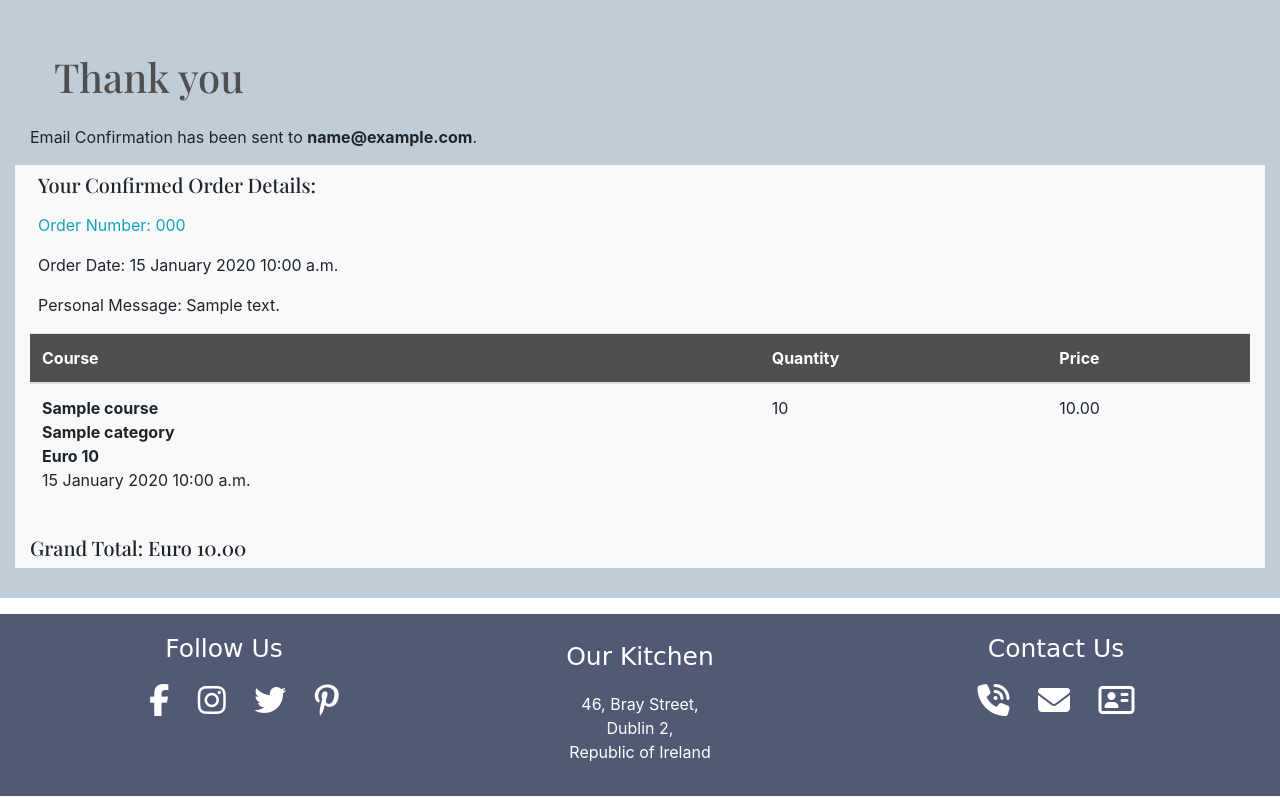
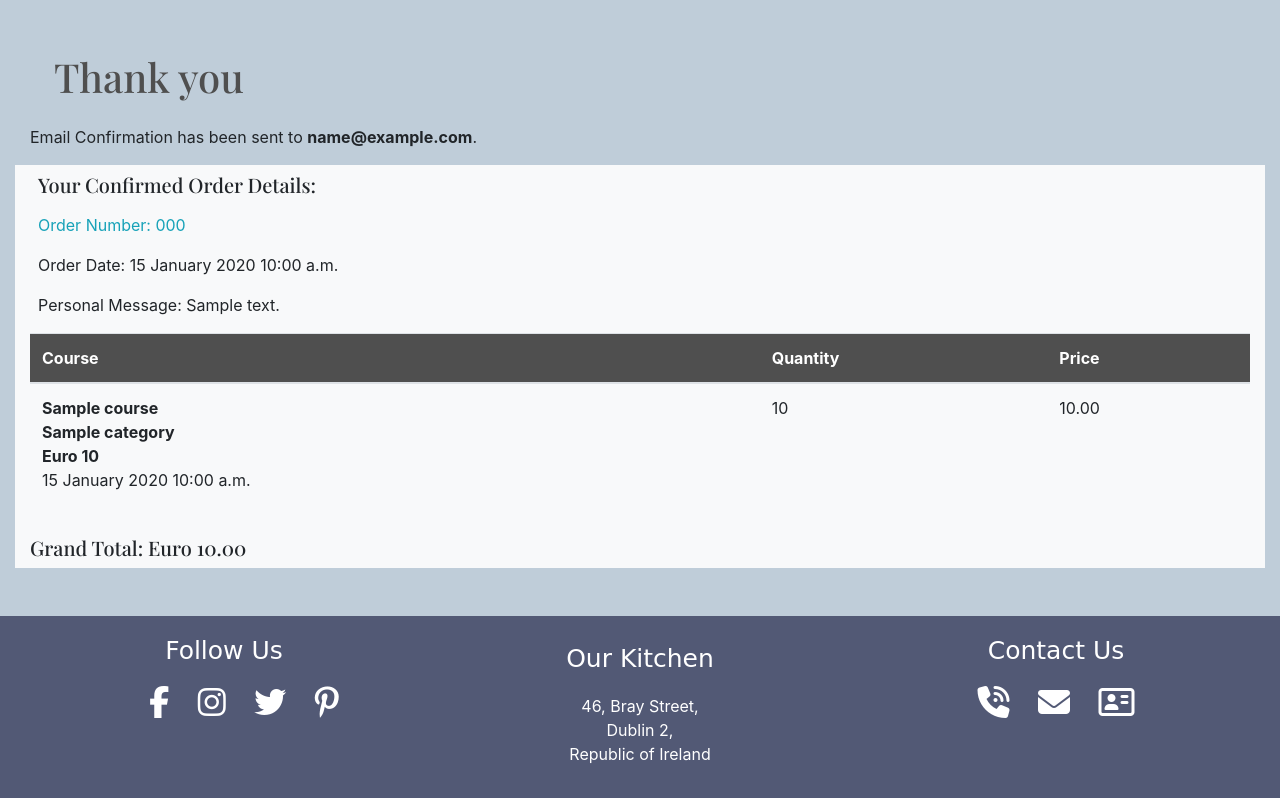
Before and after one commit to capel82/ashleigh_baking_school, a Django app: page /checkout/checkout_success/000 in a window 1280 px wide. Shown: the part 131-929 px from the top of the page. Run offline with Django 3.2, Linux system fonts and the light colour scheme; tables that the repository leaves empty hold one stand-in row (values such as "Sample post"); some libraries are stand-ins or nearby versions; some web fonts are replaced.

Commit message:
get rid of white space bottom of container

```diff
--- a/checkout/templates/checkout/checkout_success.html
+++ b/checkout/templates/checkout/checkout_success.html
@@ -6,7 +6,7 @@
 {% endblock %}
 
 {% block content %}
-<div class="container-fluid checkout_container mb-3">
+<div class="container-fluid checkout_container pb-5">
     <div class="row">
          <div class="col-md-12">
             <h1 class="m-4"> Thank you</h1>
```
